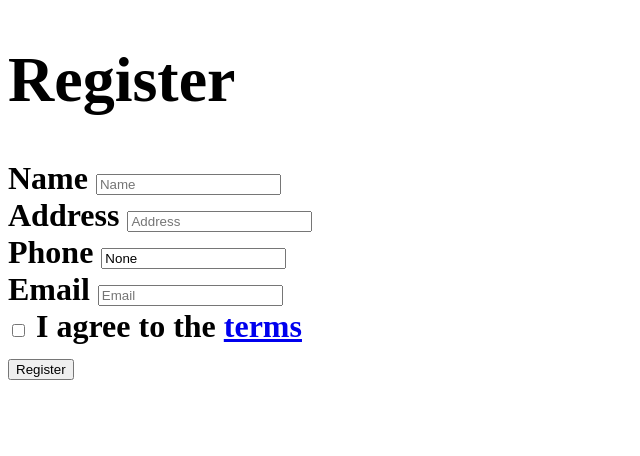
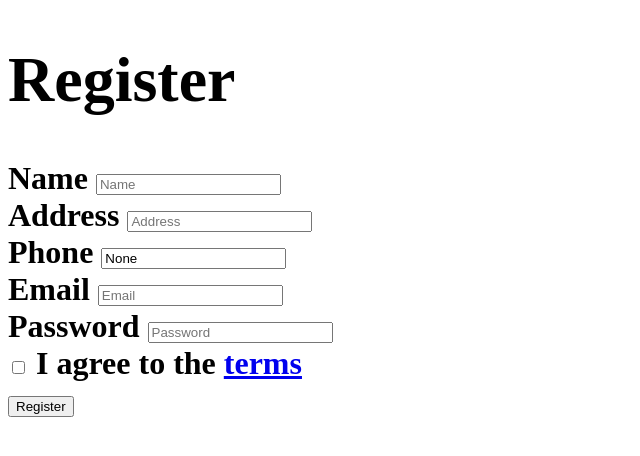
Before and after one commit to WINDY-WINDWARD/CUST_IDENT, a Flask app: page /registration in a window 1280 px wide. Shown: the top 456 px of the page, without its empty margins (0-640 px from the left). Run offline with Flask 2, Linux system fonts and the light colour scheme.

Commit message:
idGen added, customer registration completed

```diff
--- a/Routes/app.py
+++ b/Routes/app.py
@@ -6,6 +6,7 @@
 from flask import Flask, request, jsonify, render_template, redirect, url_for
 from qrGen import generateQR
 from dotenv import load_dotenv
+from idGen import idGen
 import os
 
 app = Flask(__name__, template_folder='template', static_folder='static')
@@ -70,7 +71,7 @@
 
 
 @app.route('/getCustomer/qrCode', methods=['GET'])
-def getCustomer():
+def customerQR():
     # get sales rep id from request
     data = request.get_json()
     # check if sales rep exists
@@ -94,8 +95,8 @@
 
 
 
-@app.route('/getCustomer/signUp', methods=['POST'])
-def signUp():
+@app.route('/getCustomer', methods=['POST'])
+def getCustomer():
     # get phone number from the form
     data = str(request.form["phone"])
     # check if user already exists
@@ -106,6 +107,27 @@
     else:
         # TODO: Return Sign Up Page
         return redirect(url_for('registrationRender', phone=data))
+
+
+
+@app.route('/getCustomer/signUp', methods=['POST'])
+def signUp():
+    # get phone, email, address, name, password from the form
+    data = request.form
+    # generate random id
+    id = idGen()
+    # check if ID used
+    while not(Customer.find({"_id": id})):
+        id = idGen()
+
+    # add user to db
+    Customer.insert_one({"_id": id,
+                        "phone": data['phone'],
+                        "email": data['email'],
+                        "address": data['address'],
+                        "name": data['name'],
+                        "password": data['password']})
+    return render_template("message.html", message="Welcome {}".format(data['name']))
 
 
 # WEB RENDER CODE
--- /dev/null
+++ b/Routes/idGen.py
@@ -0,0 +1,5 @@
+
+import uuid
+
+def idGen():
+    return str(uuid.uuid4())
--- a/Routes/template/login.html
+++ b/Routes/template/login.html
@@ -30,7 +30,7 @@
         <div class="row">
             <div class="col-md-4 col-md-offset-4">
                 <h1 class="text-center">Login</h1>
-                <form action="/getCustomer/signUp" method="POST">
+                <form action="/getCustomer" method="POST">
                     <div class="form-group has-feedback">
                         <label for="phone">Phone</label>
                         <input type="phone" name="phone" id="phone" class="form-control" placeholder="Phone Number">
--- a/Routes/template/registration.html
+++ b/Routes/template/registration.html
@@ -37,6 +37,11 @@
                             <input type="email" name="email" id="email" class="form-control" placeholder="Email">
                             <span class="glyphicon glyphicon-envelope form-control-feedback"></span>
                         </div>
+                        <div class="form-group has-feedback">
+                            <label for="email">Password</label>
+                            <input type="password" name="password" id="password" class="form-control" placeholder="Password">
+                            <span class="glyphicon glyphicon-envelope form-control-feedback"></span>
+                        </div>
                         <div class="row">
                             <div class="col-xs-8">
                                 <div class="checkbox icheck">
```
